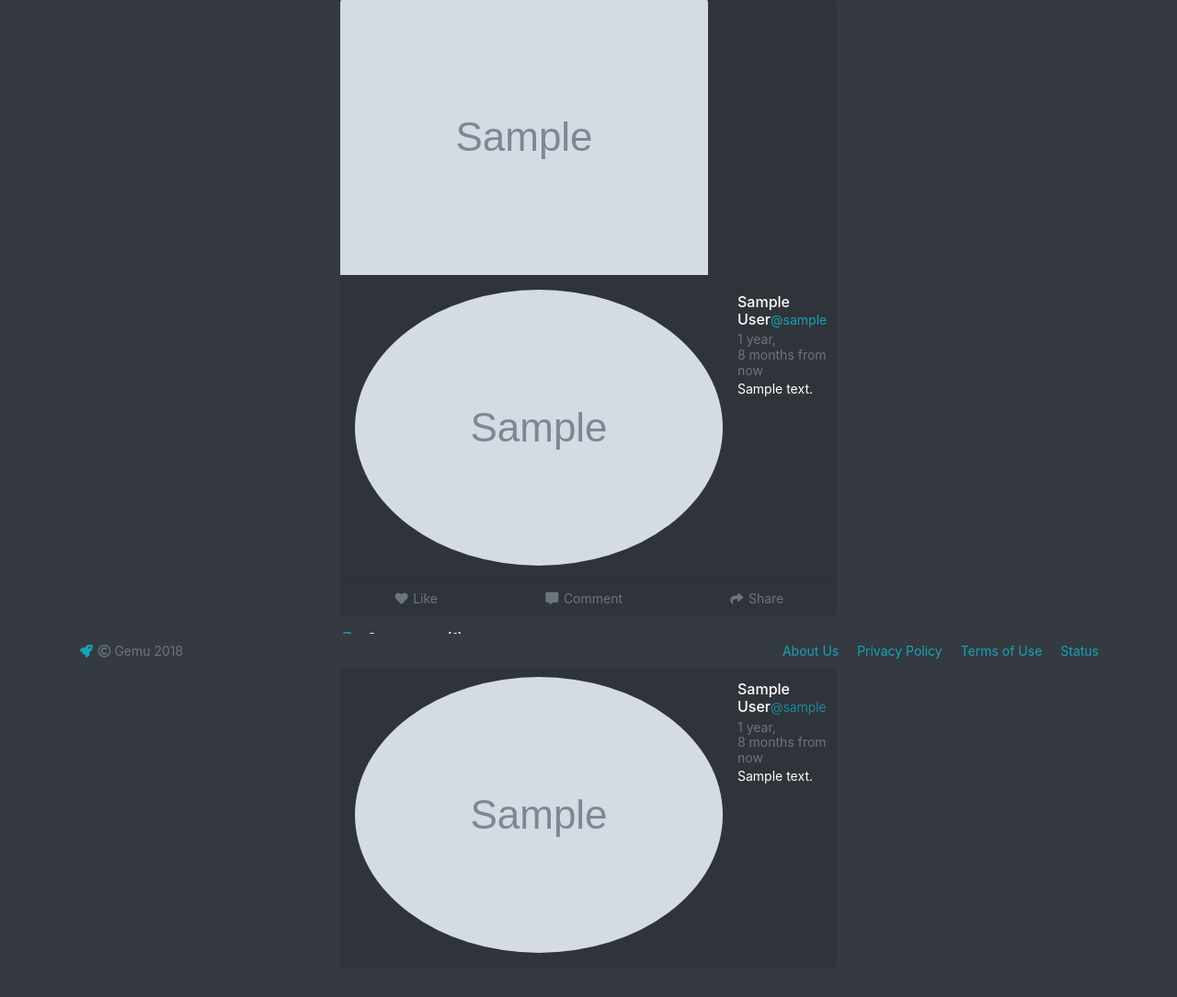
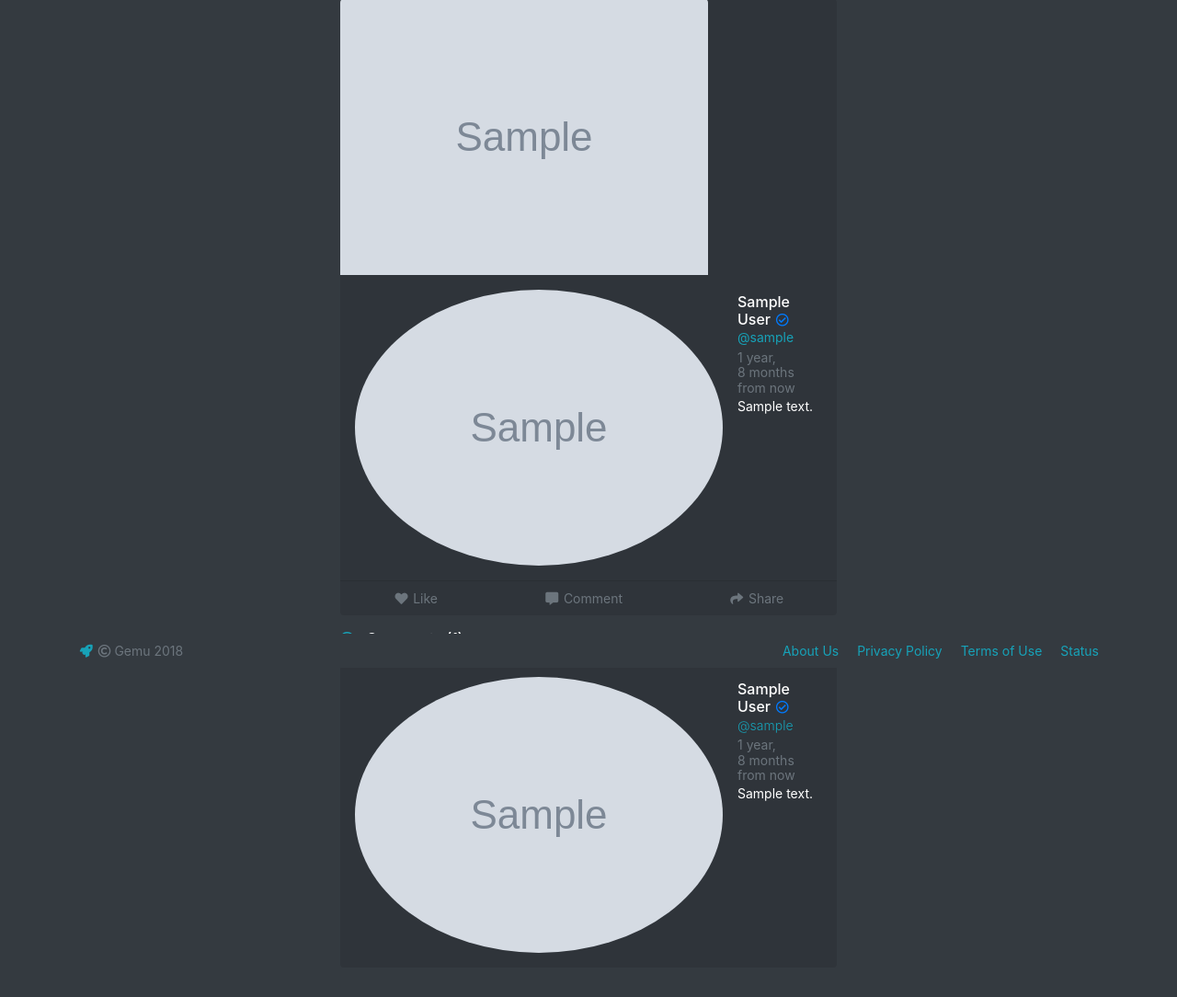
Before and after one commit to cotizcesar/gemu, a Django app: page /post/1/ in a window 1280 px wide. Shown: the part 74-1158 px from the top of the page at 92% size. Run offline with Django 3.2, Linux system fonts and the light colour scheme; tables that the repository leaves empty hold one stand-in row (values such as "Sample post"); grey boxes marked "Sample" are stand-in pictures; some libraries are stand-ins or nearby versions.

Commit message:
Fix: is_staff FIX.

```diff
--- a/templates/modules/user.html
+++ b/templates/modules/user.html
@@ -2,7 +2,7 @@
 <div class="media p-3 border-bottom border-black-t">
     <img class="mr-3 img-fluid rounded-circle" src="{{u.uprofile.avatar|thumbnail_url:'avatar_post'|default:'/media/user/avatar/avatar_post.png'}}" alt="{{u.get_full_name}} @{{u.username}} avatar.">
     <div class="media-body">
-        <p class="mb-0 small"><a class="text-white" href="{% url 'uprofile' u %}">{{u.get_full_name}}{% if user.is_staff is True %}<i class="far fa-check-circle fa-fw text-primary small mx-1"></i>{% endif %}</a></p>
+        <p class="mb-0 small"><a class="text-white" href="{% url 'uprofile' u %}">{{u.get_full_name}}{% if u.is_staff is True %}<i class="far fa-check-circle fa-fw text-primary small mx-1"></i>{% endif %}</a></p>
         <p class="mb-0 small"><a class="text-info" href="{% url 'uprofile' u %}">@{{u.username}}</a></p>
     </div>
 </div>
--- a/templates/post/post.html
+++ b/templates/post/post.html
@@ -10,7 +10,7 @@
     <div class="media post p-3">
         <img class="rounded-circle mr-3" src="{{post.user.uprofile.avatar|thumbnail_url:'avatar_post'|default:'/media/user/avatar/avatar_post.png'}}" alt="Generic placeholder image">
         <div class="media-body">
-            <h6 class="my-1"><a class="text-white" href="#">{{post.user.get_full_name}}</a>{% if user.is_staff is True %}<i class="far fa-check-circle fa-fw text-primary small mx-1"></i>{% endif %}<a class="text-info small" href="{% url 'uprofile' post.user %}">@{{post.user.username}}</a> <span class="small text-muted float-right mt-1">{{post.date_created|naturaltime}}</span></h6>
+            <h6 class="my-1"><a class="text-white" href="#">{{post.user.get_full_name}}</a>{% if post.user.is_staff is True %}<i class="far fa-check-circle fa-fw text-primary small mx-1"></i>{% endif %}<a class="text-info small" href="{% url 'uprofile' post.user %}">@{{post.user.username}}</a> <span class="small text-muted float-right mt-1">{{post.date_created|naturaltime}}</span></h6>
             <p class="mb-0 small">{{post.text}}</p>
         </div>
     </div>
--- a/templates/post/post_comment_create.html
+++ b/templates/post/post_comment_create.html
@@ -18,7 +18,7 @@
             {% buttons %}
             <div class="bg-black-t rounded p-3 my-3">
                 <a class="btn btn-danger btn-sm px-3" href="{% url 'index' %}" role="button"><i class="fas fa-times fa-fw"></i> Cancel</a>
-                <button type="submit" class="btn btn-success btn-sm float-right px-3"><i class="fas fa-paper-plane fa-fw"></i> Post IT</button>
+                <button type="submit" class="btn btn-success btn-sm float-right px-3"><i class="fas fa-paper-plane fa-fw"></i> Comment</button>
             </div>
             {% endbuttons %}
         </form>
--- a/templates/post/post_detail.html
+++ b/templates/post/post_detail.html
@@ -13,7 +13,7 @@
         {% if user.is_authenticated %}
         <div class="bg-black-t rounded p-3 my-3">
             <a class="btn btn-danger btn-sm px-3" href="{% url 'index' %}" role="button"><i class="fas fa-times fa-fw"></i> Cancel</a>
-            <a class="btn btn-success btn-sm float-right px-3" href="{% url 'post_comment_create' post.id %}" role="button"><i class="fas fa-paper-plane fa-fw"></i> Comment</a>
+            <a class="btn btn-success btn-sm float-right px-3" href="{% url 'post_comment_create' post.id %}" role="button"><i class="fas fa-paper-plane fa-fw"></i> New Comment</a>
         </div>
         {% endif %}
     </div>
--- a/templates/post/post_detail_comment.html
+++ b/templates/post/post_detail_comment.html
@@ -3,7 +3,7 @@
 <div class="media mb-3 rounded bg-black-t p-3">
     <img class="mr-3 rounded-circle" src="{{ comment.user.uprofile.avatar|thumbnail_url:'avatar_post' }}" alt="{{comment.user.get_full_name}} - @{{comment.user.username}} avatar.">
     <div class="media-body">
-        <h6 class="my-1">{{comment.user.get_full_name}}{% if user.is_staff is True %}<i class="far fa-check-circle fa-fw text-primary small mx-1"></i>{% endif %}<a class="text-info font-weight-light small" href="#">@{{comment.user.username}}</a> <span class="mt-1 float-right small text-muted">{{comment.date_created|naturaltime}}</span></h6>
+        <h6 class="my-1">{{comment.user.get_full_name}}{% if comment.user.is_staff is True %}<i class="far fa-check-circle fa-fw text-primary small mx-1"></i>{% endif %}<a class="text-info font-weight-light small" href="#">@{{comment.user.username}}</a> <span class="mt-1 float-right small text-muted">{{comment.date_created|naturaltime}}</span></h6>
         <p class="small mb-0">{{comment.text}}</p>
     </div>
 </div>
--- a/templates/uprofile/uprofile.html
+++ b/templates/uprofile/uprofile.html
@@ -8,7 +8,7 @@
         <div class="bg-black-t rounded mb-3">
             <img class="img-fluid rounded-circle p-3 mx-auto d-block" src="{{profile.uprofile.avatar|thumbnail_url:'avatar'|default:'/media/user/avatar/avatar.png'}}" alt="{{profile.get_full_name}} @{{profile.get_full_name}} avatar.">
             <ul class="list-none p-3 m-0 text-center">
-                <li><h6 class="mb-0">{{profile.get_full_name}}{% if user.is_staff is True %}<i class="far fa-check-circle fa-fw text-primary small mx-1"></i>{% endif %}</h6></li>
+                <li><h6 class="mb-0">{{profile.get_full_name}}{% if profile.is_staff is True %}<i class="far fa-check-circle fa-fw text-primary small mx-1"></i>{% endif %}</h6></li>
                 <li class="mb-2 small">@{{profile.username}}</li>
                 <li class="mb-2 small">{{profile.uprofile.bio}}</li>
                 <li class="mb-2 small"><i class="fas fa-link fa-fw"></i> <a class="text-info" href="{{profile.uprofile.website}}" target="_blank">My Website</a></li>
```
Also changed, not shown: templates/index.html (line endings or trailing spaces).
